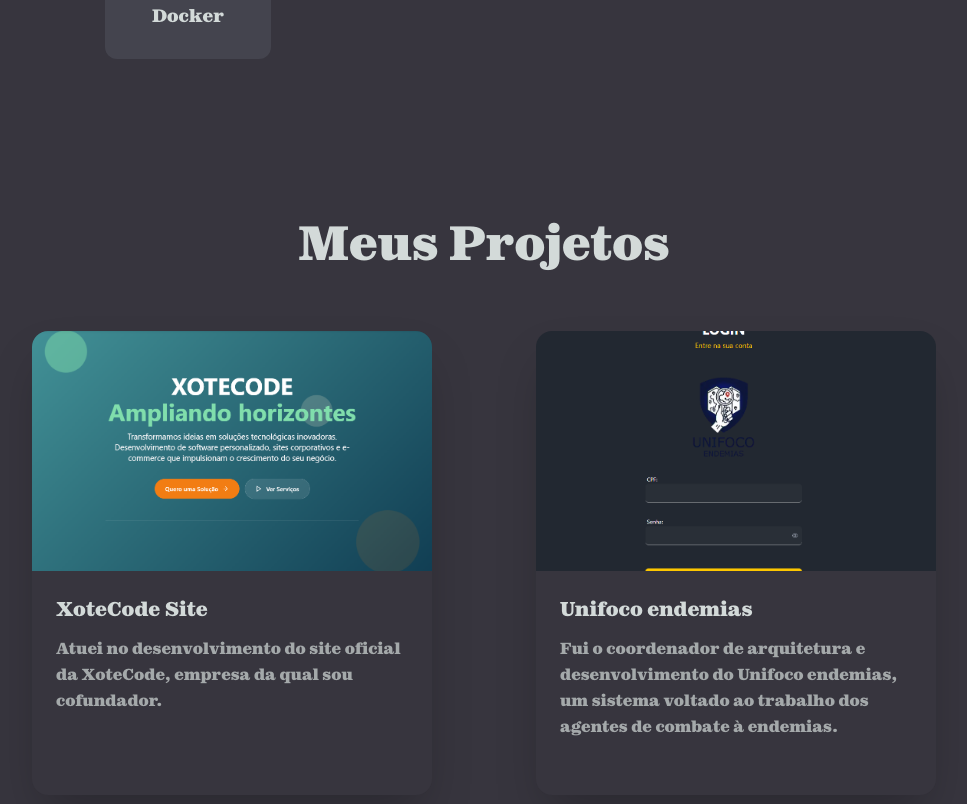
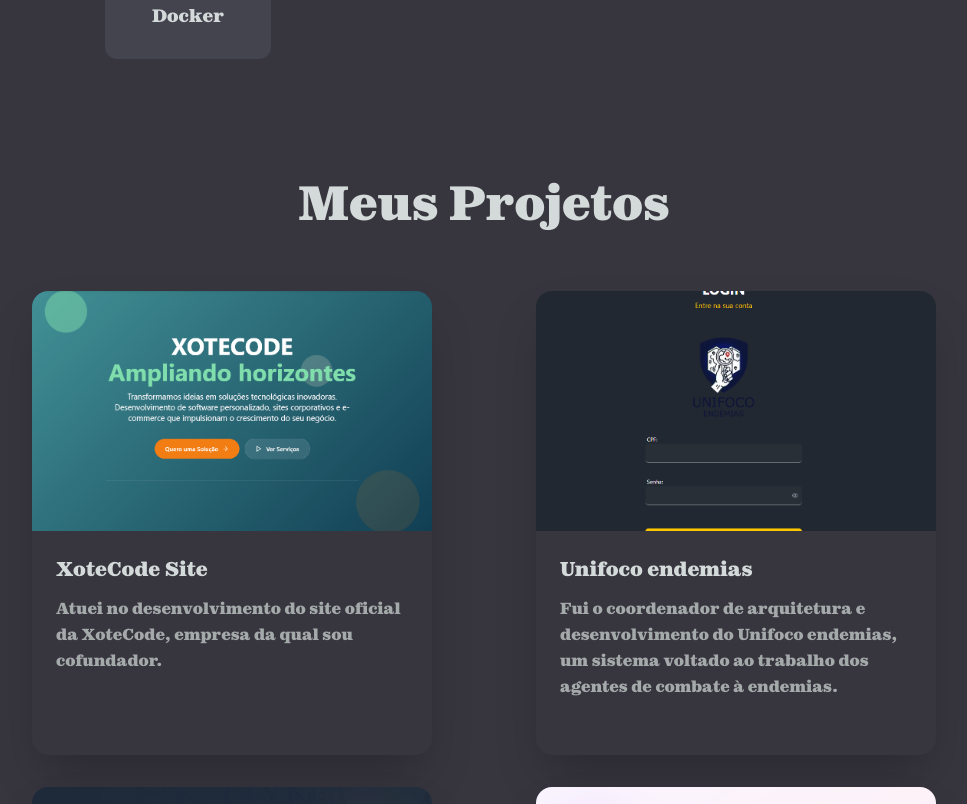
Before and after one commit to Fconeto/portfolio-dev, a React (Vite) app: page / in a window 1280 px wide. Shown: the part 5300-6104 px from the top of the page, without its empty margins (156-1123 px from the left). Built offline with nearby package versions, Linux system fonts and the light colour scheme.

Commit message:
correção responsividade na seção projetos

```diff
--- a/src/App.jsx
+++ b/src/App.jsx
@@ -286,7 +286,7 @@
       </section>
 
       <div id="projetos-wrapper">
-  <section id="projetos" className="p-20 min-h-screen flex flex-col justify-center overflow-hidden z-10 mb-20">
+  <section id="projetos" className="p-10 min-h-screen flex flex-col justify-center overflow-hidden z-10 mb-20">
 
     <div className="w-full max-w-7xl mx-auto px-6">
       <h2 className="text-4xl md:text-5xl font-bold text-center mb-16">
```
